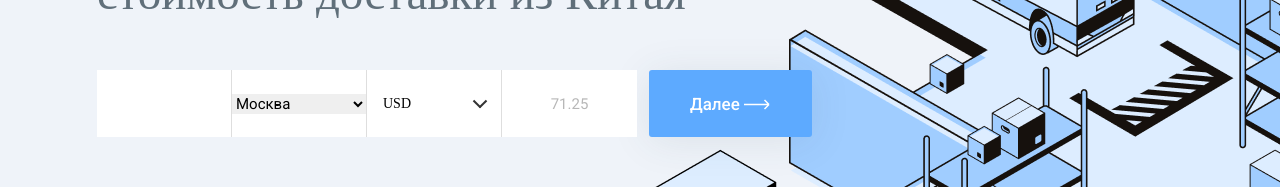
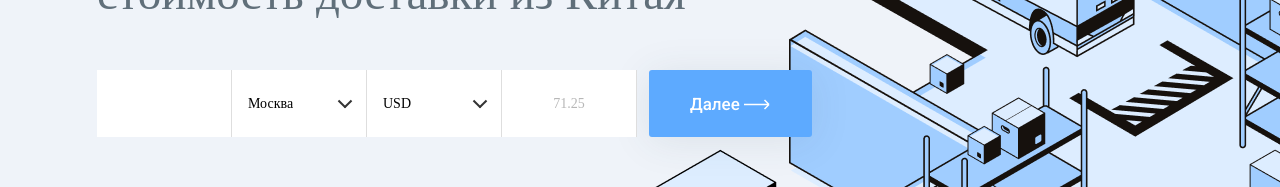
Before and after one commit to theskepticalcat/Baikal-Calculator-App, a React (Create React App) app: page /main in a window 1280 px wide. Shown: the part 368-555 px from the top of the page. Built offline with nearby package versions, Linux system fonts and the light colour scheme.

Commit message:
Selection of cities

```diff
--- a/src/components/MiniForm/MiniForm.jsx
+++ b/src/components/MiniForm/MiniForm.jsx
@@ -20,7 +20,7 @@ const MiniForm = observer(() => {
     const [currentCurrency, setCurrentCurrency] = useState(currency.selectedCurrency.name);
     const [currentRate, setRate] = useState(currency.selectedCurrency.rate);     //стэйт курса валют
     const [currentRussianCity, setRussianCity] = useState(russianCities.russianCities[0].name);       //стэйт для русского города
-    const [currentValue, setValue] = useState('');      //стэйт инпута с выбором китайского города
+    const [currentChineseCity, setChineseCity] = useState('');      //стэйт инпута с выбором китайского города
 
 
 
@@ -33,55 +33,97 @@ const MiniForm = observer(() => {
 
 
 
-    //Автокомплит с китайскими городами:
-    function showChineseResults(value) {    //value из инпута
-        setValue(value);
+    //---Автокомплит с китайскими городами:
+    function showChineseResults(value) {    //получаем ввод из инпута
+        const selectChinaCity = document.getElementById('form__item--from');
+        const selectChinaCity_title = selectChinaCity.querySelector('.form__item--select__title');
+        const selectChinaCity_items = selectChinaCity.querySelectorAll('.select-item');
+
+        setChineseCity(value);
         setPromptActive(false);
 
-        function chineseAutocomplete (val) {
+        function autocomplete(val) {    //ищет айтемы по совпадению
             if (val === '') {
               return [];
             }
-            const arrCities = [];
+            const arrCities = [];   //создаём массив из названий городов
             chineseCities.chineseCities.forEach(item => {
                 arrCities.push(item.name);
             })
 
-            var reg = new RegExp(val, 'i');    //регулярка с вводимым значением из инпута
+            var reg = new RegExp(`^${val}`, 'i');       //регулярка с вводимым значением из инпута
             let result = arrCities.filter(item => item.match(reg));
             return result;
         }
 
-        let elem = document.getElementById('results');
+        let elem = document.getElementById('results');  //вытаскиваем блок с результатами
         elem.innerHTML = '';
         let list = '';
 
-        let shownItems = chineseAutocomplete(value);
+        let shownItems = autocomplete(value);           //находим айтемы по совпадению с вводом из инпута
+
+        //Рисуем эл-ты:
         for (let i = 0; i < shownItems.length; i++) {
-            const li = `<li id='city-name'> ${shownItems[i]} </li>`
-            list += li;
+            const option = `<div class="select-item">
+                <input type='radio' class="select-input" id='city-name'></input>
+                <label for='city-name' className='select__label'>${shownItems[i]}</label>
+            </div>`
+            list += option;
         }
-        elem.innerHTML = `<ul> ${list} </ul>`;
+        elem.innerHTML = `${list}`;
+
+        //Выпадающее меню:
+        selectChinaCity_title.oninput = function() {
+            selectChinaCity.setAttribute('data-state', 'active');
+        }
+
+        //Закрываем по клику на опцию и сохраняем в стейт:
+        for (let i = 0; i < selectChinaCity_items.length; i++) {
+            selectChinaCity_items[i].addEventListener('click', (e) => {
+                selectChinaCity_title.textContent = e.currentTarget.textContent;
+                selectChinaCity.setAttribute('data-state', '');
+
+                setRussianCity(e.currentTarget.textContent);    //записываем в стейт
+            })
+        }
     }
 
 
 
-    //Выбор куда:
-    const onChangeCity = (e) => {
-        setPromptActive(false);
-        let currentRussian = e.target.value;
 
-        const rusCity = russianCities.russianCities.filter(item =>
-            item.name === currentRussian
-        )
-        setRussianCity(rusCity[0].name);  //меняем состояние
+    //---Выбор куда:
+    const onChangeRussianCity = (e) => {
+        setPromptActive(false);     //деактивируем подсказку
+
+        const selecRusCity = document.getElementById('form__item--to');
+        const selecRusCity_title = selecRusCity.querySelector('.form__item--select__title');
+        const selecRusCity_items = selecRusCity.querySelectorAll('.select-item');
+
+        //Выпадающее меню:
+        selecRusCity_title.addEventListener('click', () => {
+            if ('active' === selecRusCity.getAttribute('data-state')) {
+                selecRusCity.setAttribute('data-state', '');
+            } else {
+                selecRusCity.setAttribute('data-state', 'active');
+            }
+        })
+
+        //Закрываем по клику на опцию и сохраняем в стейт:
+        for (let i = 0; i < selecRusCity_items.length; i++) {
+            selecRusCity_items[i].addEventListener('click', (e) => {
+                selecRusCity_title.textContent = e.currentTarget.textContent;
+                selecRusCity.setAttribute('data-state', '');
+
+                setRussianCity(e.currentTarget.textContent);    //записываем в стейт
+            })
+        }
     }
 
 
 
-    //Выбор валюты и её курса:
+    //---Выбор валюты и её курса:
     const onChangeCurrency = (e) => {
-        setPromptActive(false);
+        setPromptActive(false);     //деактивируем подсказку
 
         const selectUsd = document.getElementById('form__item--usd');
         const selectUsd_title = selectUsd.querySelector('.form__item--select__title');
@@ -95,20 +137,18 @@ const MiniForm = observer(() => {
                 selectUsd.setAttribute('data-state', 'active');
             }
         })
-
         //Закрываем по клику на опцию и сохраняем в стейт:
         for (let i = 0; i < selectUsd_items.length; i++) {
             selectUsd_items[i].addEventListener('click', (e) => {
                 selectUsd_title.textContent = e.currentTarget.textContent;
                 selectUsd.setAttribute('data-state', '');
 
-                setCurrentCurrency(e.currentTarget.textContent);
+                setCurrentCurrency(e.currentTarget.textContent);    //записываем в стейт
             })
         }
-
         //Меняем курс валюты:
         const onSelectRate = currency.currency.filter(item => item.name === currentCurrency);
-        setRate(onSelectRate[0].rate);
+        setRate(onSelectRate[0].rate);  //в стейт курса
     }
 
 
@@ -119,23 +159,33 @@ const MiniForm = observer(() => {
                 <form className='form'>
 
                     {/**Откуда: */}
-                    <div className='form__item'>
-                        <input value={currentValue} onChange={e => showChineseResults(e.target.value)} className='form__item--from' type='text'></input>
-                        <div className='form__item--from__results' id='results'></div>
+                    <div className='form__item' id='form__item--from' data-state=''>
+                        <input
+                            value={currentChineseCity}
+                            onChange={e => showChineseResults(e.target.value)}
+                            type='text'
+                            className='form__item--select__title'
+                        ></input>
+                        <div className='form__item--select__content' id='results'></div>
                     </div>
 
 
                     {/**Куда: */}
-                    <div className='form__item'>
-                        <select onClick={e => onChangeCity(e)} className='form__item--to'>
-                            <p>{currentRussianCity}</p>
-                            <img src={smallArrowDownSvg} alt="выбрать" />
+                    <div onClick={e => onChangeRussianCity(e)} className='form__item' id='form__item--to' data-state=''>
+                        <div className='form__item--select__title'>  {/**главный блок с названием*/}
+                            {currentRussianCity}
+                        </div>
+
+                        <div className='form__item--select__content'>
                             {russianCities.russianCities.map(item => {
                                 return (
-                                    <option className='form__item--to__results' key={item.id}>{item.name}</option>
+                                    <div className='select-item' key={item.id}>
+                                        <input id="select0" className='select__input' type="radio"/>
+                                        <label htmlFor="select0" className='select__label'>{item.name}</label>
+                                    </div>
                                 )
                             })}
-                        </select>
+                       </div>
                     </div>
 
 
--- a/src/components/MiniForm/miniForm.scss
+++ b/src/components/MiniForm/miniForm.scss
@@ -23,26 +23,6 @@
                 background-color: white;
                 cursor: pointer;
 
-                img {
-                    margin-left: 10px;
-                }
-
-                &--from,
-                &--to,
-                &--usd,
-                &--rate {
-                    display: flex;
-                    width: 100%;
-                    border: none;
-
-                    align-items: center;
-                    justify-content: center;
-
-                    font-family: 'Roboto';
-                    font-size: 15px;
-                    align-self: flex-start;
-
-
                 &__results {
                     position: absolute;
                     top: 67px;
@@ -51,52 +31,17 @@
                     width: 100%;
                     z-index: 100;
 
-                        .hidden {
-                            display: none;
-                        }
-
-                        li {
-                            padding: 20px;
-                            height: 67px;
-                            cursor: pointer;
-
-                            border-bottom: 1px solid #DEDEDE;
-                            border-top: 1px solid #DEDEDE;
-                            border-radius: 0 0 3px 3px;
-                            background-color: white;
-                            max-height: 200px;
-                            width: 100.5%;
-                            margin: 0;
-                            overflow: scroll;
-
-                            &::-webkit-scrollbar {
-                                display: none;
-                            }
-
-
-                            :not(:last-of-type) {
-                                border-bottom: 1px solid #DEDEDE;
-                            }
-
-                            @include breakpoint($tablet-bp) {
-                                height: 49px;
-                                width: 100%;
-                            }
-                        }
-
                     @include breakpoint($tablet-bp) {
                             top: 46px;
                     }
                 }
-                }
+
                 &--rate {
                     height: 100%;
                     p {
                         color: #B7B7B7;
                     }
                 }
-
-
 
                 &[data-state="active"] {
                     .select__title {
@@ -132,18 +77,16 @@
                     &::after {
                       content: "";
 
+                      display: block;
                       position: absolute;
                       top: 50%;
                       right: 16px;
 
-                      display: block;
                       width: 10px;
                       height: 2px;
 
+                      background-color: #333333;
                       transition: all 0.3s ease-out;
-
-                      background-color: #333333;
-
                       transform: translate(-3px, -50%) rotate(45deg);
                     }
                     &::after {
@@ -159,6 +102,14 @@
                     display: flex;
                     flex-direction: column;
                     width: 100%;
+                    max-height: 235px;
+                    overflow: scroll;
+
+                    -ms-overflow-style: none;
+
+                    &::-webkit-scrollbar {
+                        display: none;
+                    }
 
                     background-color: #ffffff;
 
@@ -178,14 +129,13 @@
                         justify-content: space-around;
                         width: 100%;
 
-                        height: 67px;
+                        min-height: 67px;
                         cursor: pointer;
                         border-top: 1px solid #DEDEDE;
 
                         &__label {
                             display: flex;
                             align-items: center;
-                            height: 80px;
 
                             transition: all 0.2s ease-out;
                         }
```
Lines whose indentation alone changed are shown as unchanged.
